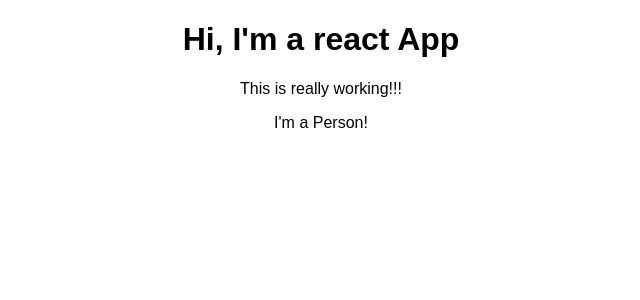
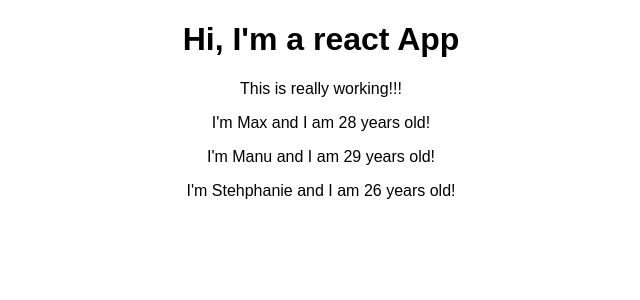
Before and after one commit to EJcodes/ReactJSTutorials, a React (Create React App) app in the folder ReactTheCompleteGuide/react-complete-guide/: page / in a window 1280 px wide. Shown: the top 300 px of the page, without its empty margins (319-959 px from the left). Built offline with nearby package versions, Linux system fonts and the light colour scheme.

Commit message:
step by step

```diff
--- a/ReactTheCompleteGuide/react-complete-guide/src/App.js
+++ b/ReactTheCompleteGuide/react-complete-guide/src/App.js
@@ -8,7 +8,9 @@
       <div className="App">
         <h1>Hi, I'm a react App</h1>
         <p>This is really working!!!</p>
-        <Person/>
+        <Person name="Max" age="28"/>
+        <Person name="Manu" age="29">My Hobbies: Racing</Person>
+        <Person name="Stehphanie" age="26"/>
       </div>
 
     );
--- a/ReactTheCompleteGuide/react-complete-guide/src/Person/Person.js
+++ b/ReactTheCompleteGuide/react-complete-guide/src/Person/Person.js
@@ -1,8 +1,8 @@
 import React from 'react';
 
 
-const person = ()  => {
-    return <p>I'm a Person! </p>
+const person = (props)  => {
+    return <p>I'm {props.name} and I am {props.age} years old! </p>
 };
 
 
```
